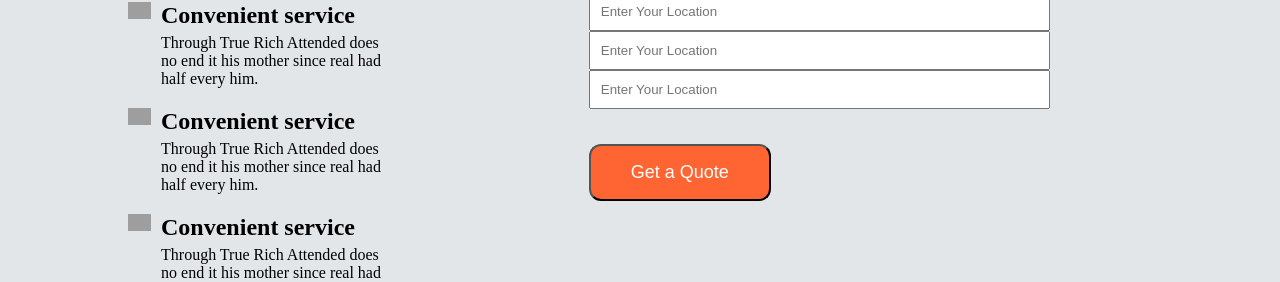
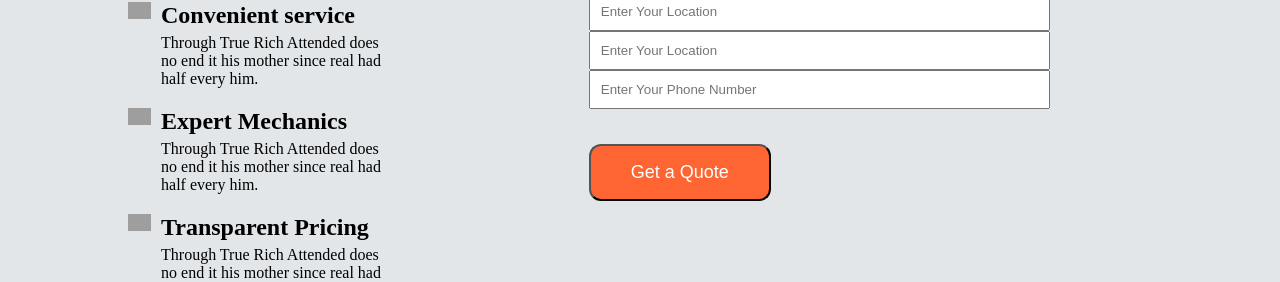
Before and after one commit to Yansola2/--, a plain HTML site: page index.html in a window 1280 px wide. Shown: the part 1290-1572 px from the top of the page. Drawn offline with Linux system fonts and the light colour scheme; grey boxes are pictures that could not be loaded.

Commit message:
initial commit

```diff
--- a/index.html
+++ b/index.html
@@ -80,10 +80,10 @@
                         <li>
                             <div class="flex">
                                 <div class="image-box">
-                                    <img src="https://res.cloudinary.com/dyicbszzn/image/upload/v1650838379/Icon_1_gocqoj.png" alt="first logo">
+                                    <img src="https://res.cloudinary.com/dyicbszzn/image/upload/v1650838379/Icon_2_ap2yhu.png" alt="second logo">
                                 </div>
                                 <div class="text-box">
-                                    <h5>Convenient service</h5>
+                                    <h5>Expert Mechanics</h5>
                                     <p>Through True Rich Attended does no end it his mother since real had half every him.</p>
                                 </div>
                             </div>
@@ -91,10 +91,10 @@
                         <li>
                             <div class="flex">
                                 <div class="image-box">
-                                    <img src="https://res.cloudinary.com/dyicbszzn/image/upload/v1650838379/Icon_1_gocqoj.png" alt="first logo">
+                                    <img src="https://res.cloudinary.com/dyicbszzn/image/upload/v1650838379/Icon_3_yk1re1.png" alt="Third logo">
                                 </div>
                                 <div class="text-box">
-                                    <h5>Convenient service</h5>
+                                    <h5>Transparent Pricing</h5>
                                     <p>Through True Rich Attended does no end it his mother since real had half every him.</p>
                                 </div>
                             </div>
@@ -123,7 +123,7 @@
                         <input type="text" placeholder="Enter Your Location">
                     </div>
                     <div class="input-box">
-                        <input type="text" placeholder="Enter Your Location">
+                        <input type="text" placeholder="Enter Your Phone Number">
                     </div>
                     <button class="orange-button">Get a Quote</button>
                   </form>
```
